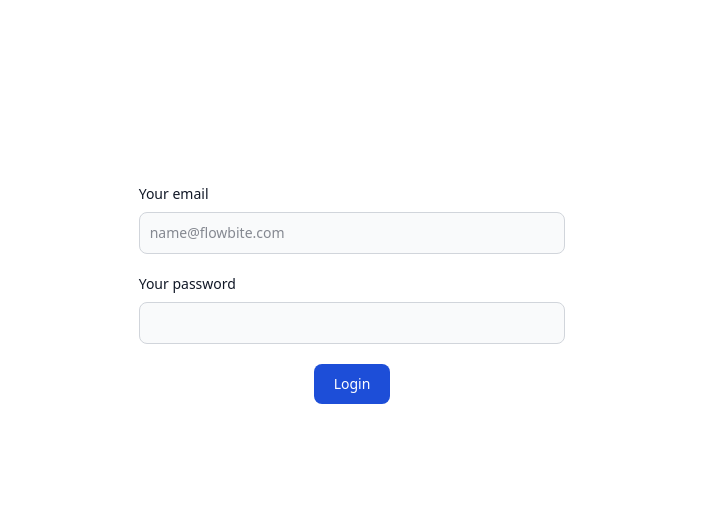
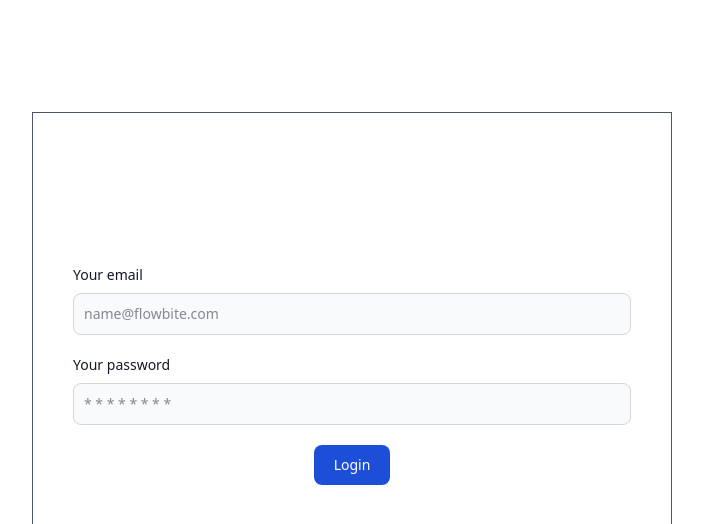
Before and after one commit to jinkukalathiya/Library-management-system, a React (Vite) app: page /login in a window 1280 px wide. Shown: the top 524 px of the page, without its empty margins (288-991 px from the left). Built offline with nearby package versions, Linux system fonts and the light colour scheme.

Commit message:
Login page added with validation

```diff
--- a/src/pages/auth/LoginPage.jsx
+++ b/src/pages/auth/LoginPage.jsx
@@ -5,18 +5,12 @@ import * as Yup from 'yup';
 const LoginPage = () => {
     const formik = useFormik({
         initialValues: {
-            firstName: '',
-            lastName: '',
             email: '',
+            password: ''
         },
         validationSchema: Yup.object({
-            firstName: Yup.string()
-                .max(15, 'Must be 15 characters or less')
-                .required('Required'),
-            lastName: Yup.string()
-                .max(20, 'Must be 20 characters or less')
-                .required('Required'),
-            email: Yup.string().email('Invalid email address').required('Required'),
+            email: Yup.string().email('Invalid email address').required('Email is Required'),
+            password: Yup.string().min(8, "Password Should be Minimum 8 Char Long...").required('Password Is Required'),
         }),
         onSubmit: values => {
             alert(JSON.stringify(values, null, 2));
@@ -69,16 +63,28 @@ const LoginPage = () => {
         <div className='dark:bg-gray-900 h-screen'>
             <div className="container mx-auto flex flex-col justify-center items-center">
                 <div className='py-14'>
-                    <h1 className='text-3xl font-bold text-white text-center'>Login <br /> Library Management System</h1>
                 </div>
-                <form className="flex flex-col w-full justify-center items-center min-xl:w-4/12">
+                <form className="border-1 border-gray-600 flex flex-col w-full justify-center items-center min-xl:w-6/12 p-10">
+                    <h1 className='text-3xl font-bold text-white text-center my-5'>Login <br /> Library Management System</h1>
                     <div className="mb-5 w-full">
                         <label htmlFor="email" className="block mb-2 text-sm font-medium text-gray-900 dark:text-white">Your email</label>
-                        <input type="email" id="email" className="bg-gray-50 border border-gray-300 text-gray-900 text-sm rounded-lg focus:ring-blue-500 focus:border-blue-500 block w-full p-2.5 dark:bg-gray-700 dark:border-gray-600 dark:placeholder-gray-400 dark:text-white dark:focus:ring-blue-500 dark:focus:border-blue-500" placeholder="name@flowbite.com" required onChange={formik.handleChange} onBlur={formik.handleBlur} />
+                        <input type="email" id="email" className="bg-gray-50 border border-gray-300 text-gray-900 text-sm rounded-lg focus:ring-blue-500 focus:border-blue-500 block w-full p-2.5 dark:bg-gray-700 dark:border-gray-600 dark:placeholder-gray-400 dark:text-white dark:focus:ring-blue-500 dark:focus:border-blue-500" placeholder="name@flowbite.com" required onChange={formik.handleChange} onBlur={formik.handleBlur} value={formik.values.email} />
+
+                        {
+                            formik.touched.email && formik.errors.email && (
+                                <p className="text-red-500 text-sm mt-1">{formik.errors.email}</p>
+                            )
+                        }
                     </div>
                     <div className="mb-5 w-full">
                         <label htmlFor="password" className="block mb-2 text-sm font-medium text-gray-900 dark:text-white">Your password</label>
-                        <input type="password" id="password" className="bg-gray-50 border border-gray-300 text-gray-900 text-sm rounded-lg focus:ring-blue-500 focus:border-blue-500 block w-full p-2.5 dark:bg-gray-700 dark:border-gray-600 dark:placeholder-gray-400 dark:text-white dark:focus:ring-blue-500 dark:focus:border-blue-500" required onChange={formik.handleChange} onBlur={formik.handleBlur} />
+                        <input type="password" id="password" className="bg-gray-50 border border-gray-300 text-gray-900 text-sm rounded-lg focus:ring-blue-500 focus:border-blue-500 block w-full p-2.5 dark:bg-gray-700 dark:border-gray-600 dark:placeholder-gray-400 dark:text-white dark:focus:ring-blue-500 dark:focus:border-blue-500" placeholder='* * * * * * * *' required onChange={formik.handleChange} onBlur={formik.handleBlur} value={formik.values.password} />
+
+                        {
+                            formik.touched.password && formik.errors.password && (
+                                <p className="text-red-500 text-sm mt-1">{formik.errors.password}</p>
+                            )
+                        }
                     </div>
                     <button type="submit" className="text-white bg-blue-700 hover:bg-blue-800 focus:ring-4 focus:outline-none focus:ring-blue-300 font-medium rounded-lg text-sm w-full sm:w-auto px-5 py-2.5 text-center dark:bg-blue-600 dark:hover:bg-blue-700 dark:focus:ring-blue-800">Login</button>
                 </form>
```
